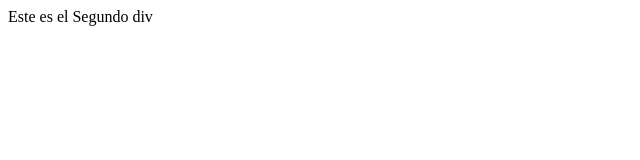
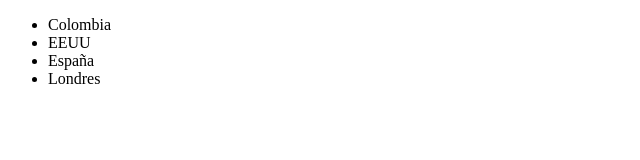
Before and after one commit to dieguk13/condiconales, a plain HTML site: page index.html in a window 1280 px wide. Shown: the whole page, without its empty margins (0-640 px from the left). Drawn offline with nearby package versions, Linux system fonts and the light colour scheme.

Commit message:
uso de la directiva v-for

```diff
--- a/index.html
+++ b/index.html
@@ -9,14 +9,23 @@
 </head>
 <body>
 <div id="vm">
-<div v-show='mostrar'>
+    <ul>
+        <li v-for="pais in paises">
+            {{pais}}
+
+        </li>
+
+    </ul>
+
+
+    <!-- <div v-show='mostrar'>
     <h3>TITULO</h3>
     <P>Parrafo</P>
     Este es el Primer div
 </div>
 
 <div>Este es el Segundo div</div>
-</div>
+</div> -->
 <!-- <div v-else-if ='parrafo == 2'>Este es el Segundo Parrafo </div>
 <div v-else-if ='parrafo == 3'>Este es el Tercer Parrafo </div>
 <div v-else>Este no es ni el Primer, ni el segundo ni el tercer Parrafo, es el Parrafo que se sigue</div> -->
@@ -29,6 +38,7 @@
 <!--<div v-else>Este es el Segundo div</div>   -->
 
 
+</div>
 <script src="vue.js"></script>
 </body>
 </html>
--- a/vue.js
+++ b/vue.js
@@ -1,7 +1,10 @@
 new Vue({
     el:"#vm",
     data: {
-        mostrar: false
+
+        paises: ['Colombia', 'EEUU', 'España', 'Londres' ]
+
+        //mostrar: false
 
         //mostrar: false
         }
```
